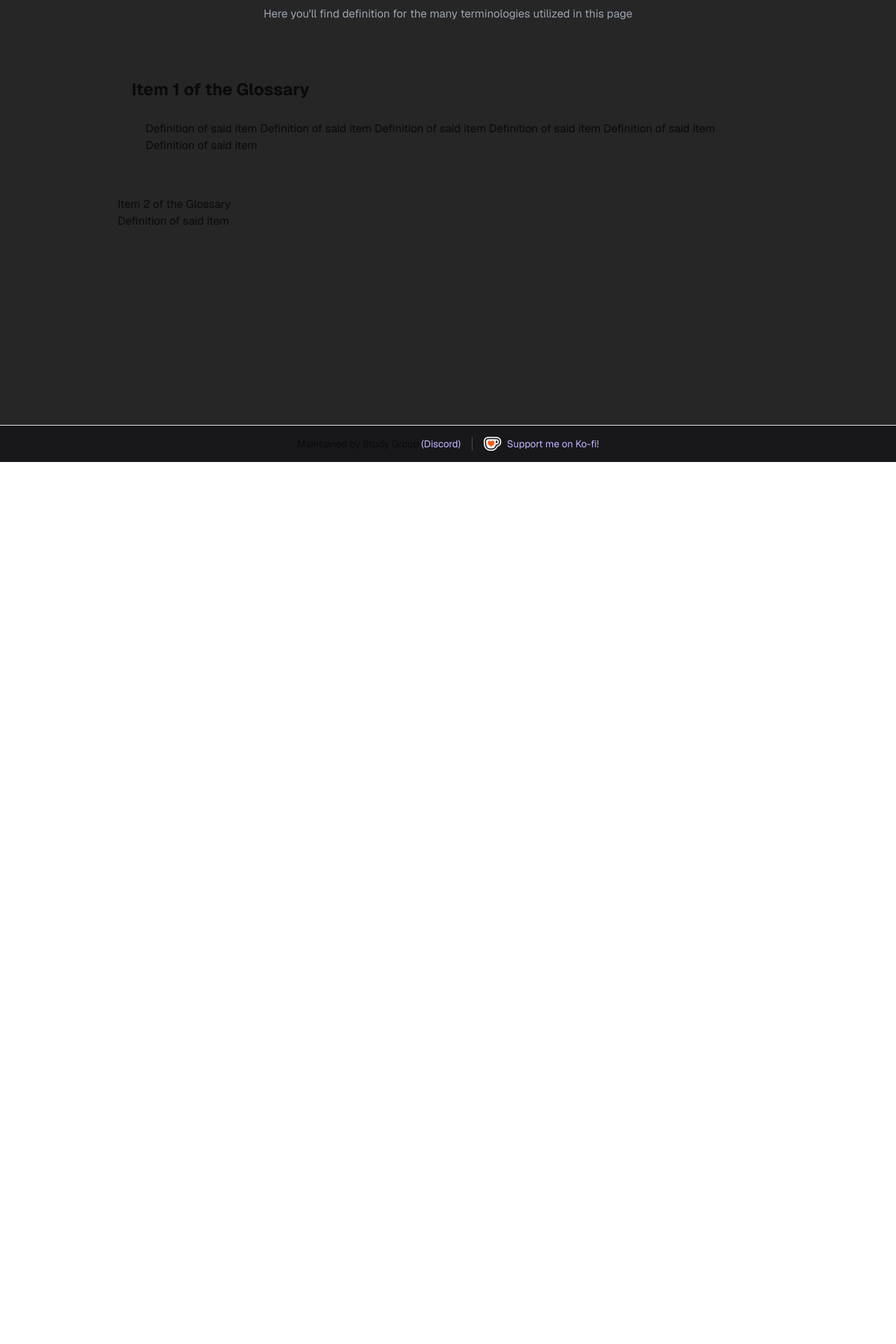
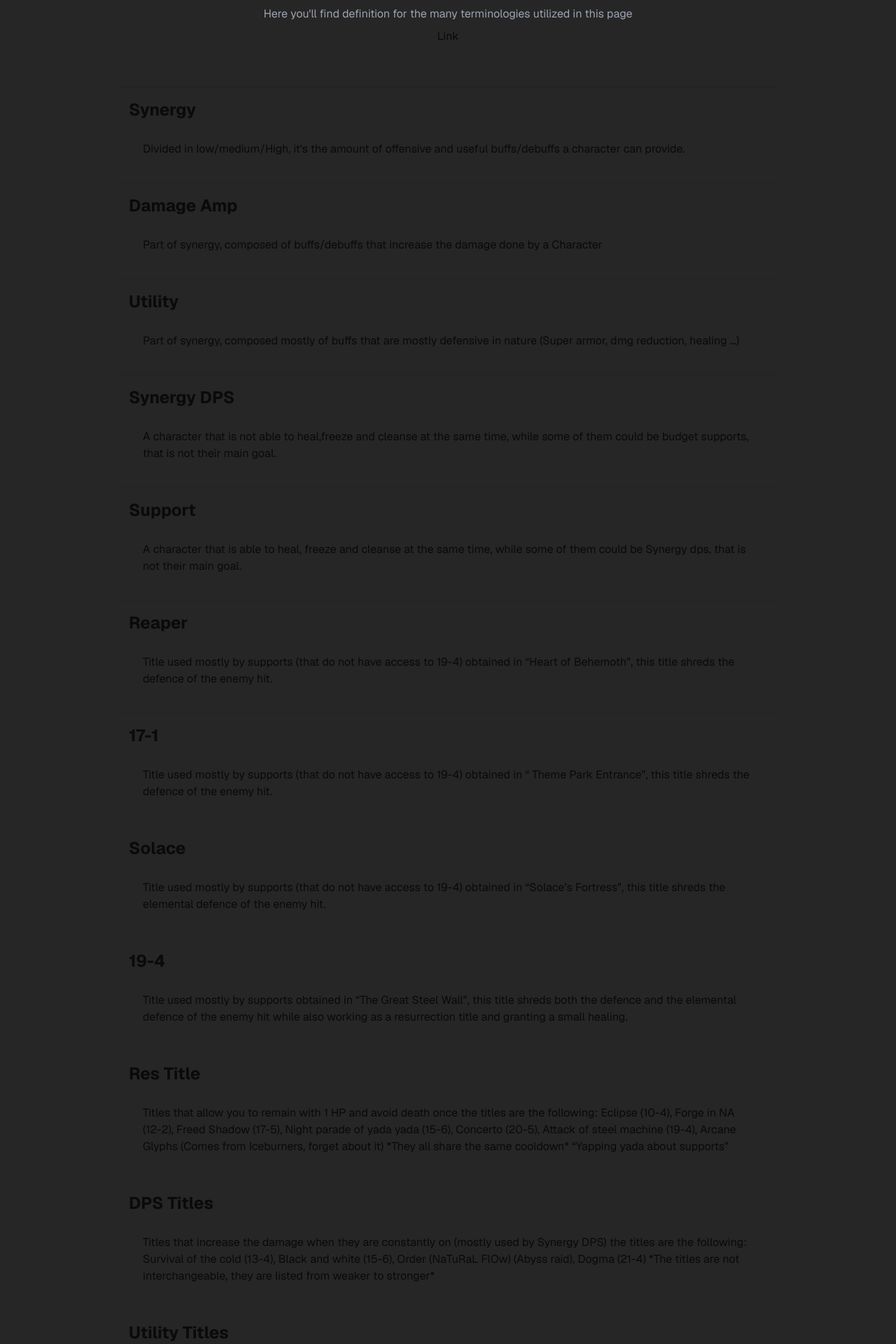
Before and after one commit to victorpbp/elsword-char-breakdown, a Next.js app: page /glossary in a window 1280 px wide. Shown: the part 140-2060 px from the top of the page at 70% size. Before the commit the page ends 800 px from the top, so only its background shows below. Built offline with nearby package versions, Linux system fonts and the light colour scheme.

Commit message:
Glossary expansion and initial info input

```diff
--- a/app/glossary/page.tsx
+++ b/app/glossary/page.tsx
@@ -1,11 +1,13 @@
+// Need to add the moving around by the title of what the user came in for
 
+import GlossaryItem from "@/components/layout/glossary/glossary";
+import Link from "next/link";
+export default async function Glossary() {
 
-export default async function Glossary() {
   return (
     <>
       <div
         className="flex flex-col gap-5"
-
       >
         <div
           className="flex flex-col gap-2 items-center justify-center text-center p-5"
@@ -15,26 +17,42 @@ export default async function Glossary() {
           <p className="text-base text-gray-400">
           Here you'll find definition for the many terminologies utilized in this page
           </p>
+          <Link href={"#Res Title"}>Link</Link>
         </div>
 
         <div
-          className="flex flex-col gap-5 justify-start text-left p-5 w-full max-w-5xl"
+          className="flex flex-col justify-start text-left p-5 w-full max-w-5xl"
         >
-          <div
-            className="flex flex-col gap-2 items-start p-5"
-          >
-            <h2
-              className="text-2xl font-bold"
-            >Item 1 of the Glossary</h2>
-            <p
-              className="p-5"
-            >Definition of said item Definition of said item Definition of said item Definition of said item Definition of said item Definition of said item</p>
-          </div>
+          <GlossaryItem title="Synergy" description="Divided in low/medium/High, it's the amount of offensive and useful buffs/debuffs a character can provide."/>
 
-          <div>
-            <h2>Item 2 of the Glossary</h2>
-            <p>Definition of said item</p>
-          </div>
+          <GlossaryItem title="Damage Amp" description="Part of synergy, composed of buffs/debuffs that increase the damage done by a Character" />
+
+          <GlossaryItem title="Utility" description="Part of synergy, composed mostly of buffs that are mostly defensive in nature (Super armor, dmg reduction, healing …)" />
+
+          <GlossaryItem title="Synergy DPS" description="A character that is not able to heal,freeze and cleanse at the same time, while some of them could be budget supports, that is not their main goal." />
+
+          <GlossaryItem title="Support" description="A character that is able to heal, freeze and cleanse at the same time, while some of them could be Synergy dps, that is not their main goal." />
+
+          <GlossaryItem title="Reaper" description="Title used mostly by supports (that do not have access to 19-4) obtained in “Heart of Behemoth”, this title shreds the defence of the enemy hit." />
+
+          <GlossaryItem title="17-1" description="Title used mostly by supports (that do not have access to 19-4) obtained in “ Theme Park Entrance”, this title shreds the defence of the enemy hit." />
+
+          <GlossaryItem title="Solace" description="Title used mostly by supports (that do not have access to 19-4) obtained in “Solace’s Fortress”, this title shreds the elemental defence of the enemy hit." />
+
+          <GlossaryItem title="19-4" description="Title used mostly by supports obtained in “The Great Steel Wall”, this title shreds both the defence and the elemental defence of the enemy hit while also working as a resurrection title and granting a small healing." />
+
+          <GlossaryItem title="Res Title" description="Titles that allow you to remain with 1 HP and avoid death once the titles are the following: Eclipse (10-4), Forge in NA (12-2),  Freed Shadow (17-5), Night parade of yada yada (15-6), Concerto (20-5), Attack of steel machine (19-4), Arcane Glyphs (Comes from Iceburners, forget about it) *They all share the same cooldown* “Yapping yada about supports”" />
+
+          <GlossaryItem title="DPS Titles" description="Titles that increase the damage when they are constantly on (mostly used by Synergy DPS) the titles are the following: Survival of the cold (13-4), Black and white (15-6), Order (NaTuRaL FlOw) (Abyss raid), Dogma (21-4) *The titles are not interchangeable, they are listed from weaker to stronger*" />
+
+          <GlossaryItem title="Utility Titles" description="Titles that are mostly used for their secondary effect, while they might seem bad they are most of the time necessary or atleast needed the titles are the following: Guardian of Secret Closed Space (obtained by exchange to Ariel), The setting SUN (13-5), NIGHT PARADE OF THE WHITE-GHOST(15-6), Versatility (15-5), Crest of Masteroad (Master roads)." />
+
+          <GlossaryItem title="ASD" description="ASD stands for All skill damage, a statistic that increases the dmg of all the skills “Except master and Hyper skills” (Lmao) “Oz’s power from Oz”" />
+
+          <GlossaryItem title="SSD" description="SSD stands for Specific skill damage, a statistic that increases the dmg of a specific skill or a specific type of skills. “Revenge of Blood from BQ”" />
+
+          <GlossaryItem title="STD" description="STD stands for Skill tier damage, a statistic that increases the dmg of a specific skill tier.  “Mana flow from RM”" />
+
         </div>
 
       </div>
--- a/app/layout.tsx
+++ b/app/layout.tsx
@@ -10,8 +10,8 @@ const defaultUrl = process.env.VERCEL_URL
 
 export const metadata = {
   metadataBase: new URL(defaultUrl),
-  title: "Next.js and Supabase Starter Kit",
-  description: "The fastest way to build apps with Next.js and Supabase",
+  title: "Elsword Char Breakdown",
+  description: "Your source for Elsword character information.",
 };
 
 const geistSans = Geist({
@@ -25,7 +25,7 @@ export default function RootLayout({
   children: React.ReactNode;
 }>) {
   return (
-    <html lang="en" className={geistSans.className} suppressHydrationWarning>
+    <html lang="en" className={`${geistSans.className} ${" "} scroll-smooth`} suppressHydrationWarning>
       <body className="bg-background text-foreground">
         <ThemeProvider
           attribute="class"
--- a/app/page.tsx
+++ b/app/page.tsx
@@ -1,5 +1,6 @@
 import Image from "next/image";
 import homeArt from "./public/homeArt.png";
+import Link from "next/link";
 
 export default async function Home() {
   return (
@@ -14,6 +15,7 @@ export default async function Home() {
         <p>This web app includes certain useful information about the game "Elsword", a 2.5D side-scrolling MMORPG owned by KOG Games.</p>
         <p>On this page, one can find in-depth explanation about characters, gameplay, gear and skill guidance as well as terminology used by the playerbase.</p>
         <p>We do not own Elsword. Used materials, which are trademarks and copyrights of KOG Studios, Nexon, Gameforge, KOG Games or its licensors, serve a purely representative, non-commercial purpose as of fair use. All rights reserved.</p>
+        <p><Link className="font-semibold" href={"/glossary#Res Title"}>Res Title</Link> definition in Glossary</p>
       </div>
       <div className="flex justify-center items-center">
         <Image width={400} height={400} src={homeArt} alt="Artwork"/>
--- /dev/null
+++ b/components/layout/glossary/glossary.tsx
@@ -0,0 +1,27 @@
+export default function GlossaryItem({
+    title,
+    description,
+    }: {
+    title: string;
+    description: string;
+    }) {
+
+    return (
+        <div
+            className={`flex flex-col gap-2 items-start p-4
+            border-b border-b-foreground/10
+            hover:bg-zinc-700/50
+            transition-colors duration-200
+            ${title === "Synergy" ? "border-t border-t-foreground/10" : ""}
+            `}
+            id={title}
+          >
+            <h2
+              className="text-2xl font-bold"
+            > {title}</h2>
+            <p
+              className="p-5"
+            >{description}</p>
+          </div>
+    );
+}
```
